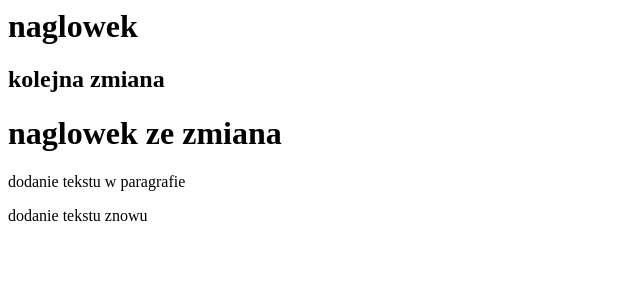
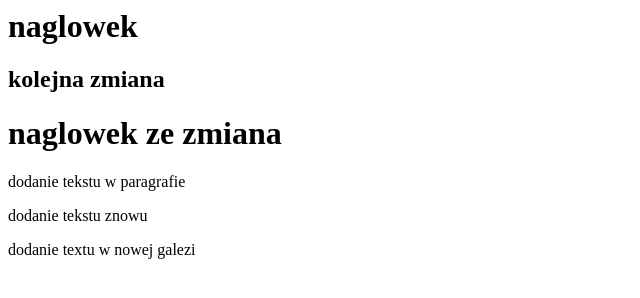
Before and after one commit to mpszczola/przyklad, a plain HTML site: page index.html in a window 1280 px wide. Shown: the whole page, without its empty margins (0-640 px from the left). Drawn offline with Linux system fonts and the light colour scheme.

Commit message:
dodanie tekstu w nowej galezi

```diff
--- a/index.html
+++ b/index.html
@@ -13,5 +13,6 @@
 
 	<p> dodanie tekstu w paragrafie </p>
 	<p> dodanie tekstu znowu</p>
+	<p> dodanie textu  w nowej galezi </p>
 	</body>
 </html>
```
